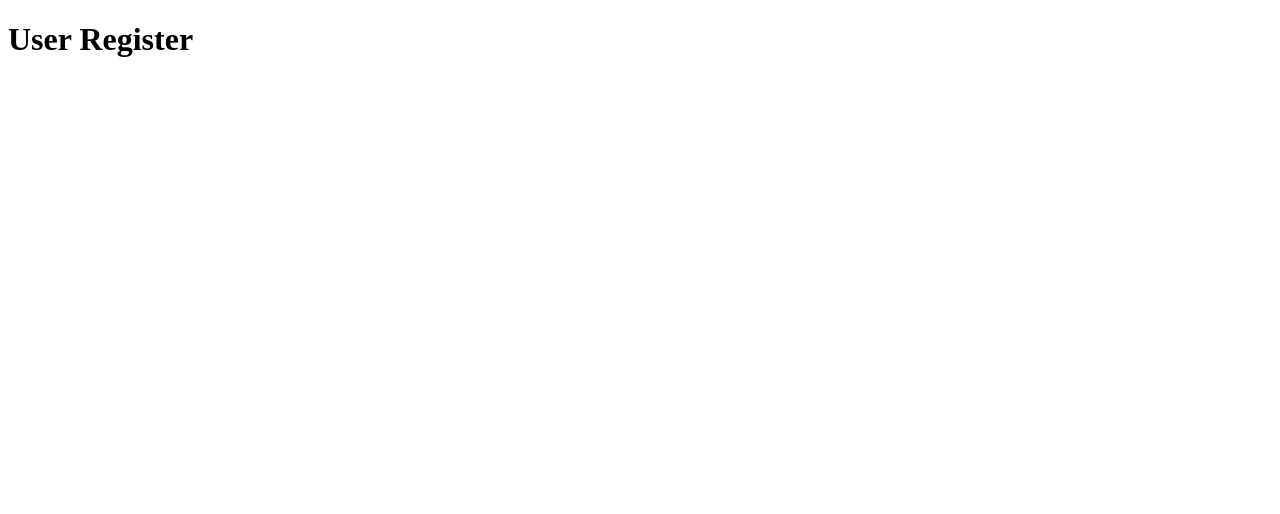
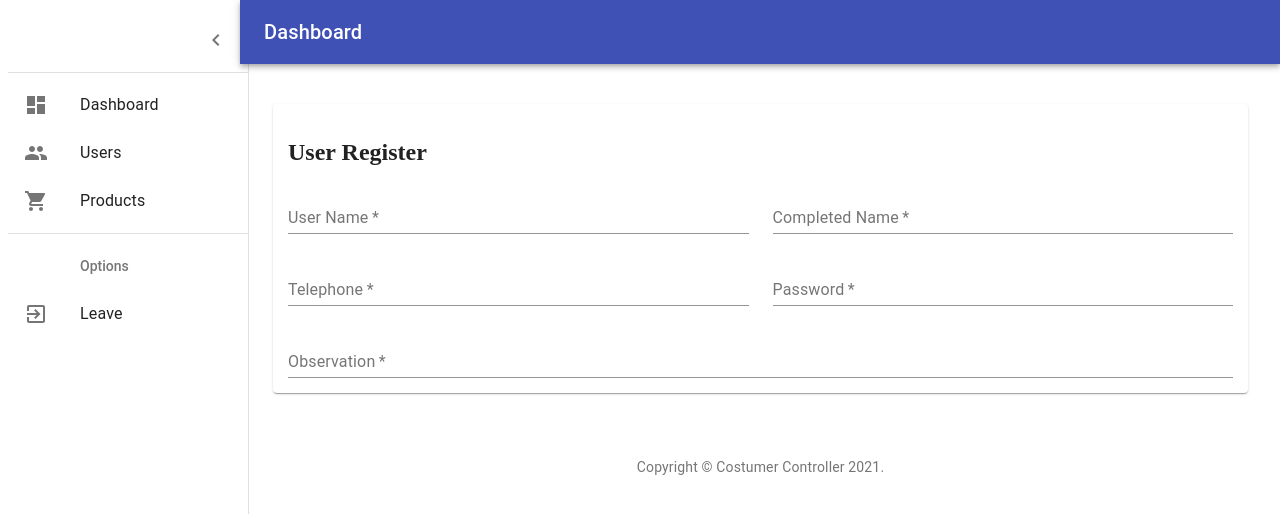
Before and after one commit to GabrielAceti/CostumerController, a React (Create React App) app in the folder client/: page /admin/users/register in a window 1280 px wide. Shown: the top 514 px of the page. Built offline with nearby package versions, Linux system fonts and the light colour scheme.

Commit message:
Creating user register

```diff
--- a/client/src/pages/admin/users/userRegister.tsx
+++ b/client/src/pages/admin/users/userRegister.tsx
@@ -1,9 +1,122 @@
-import React from 'react'
+import React from 'react';
+import clsx from 'clsx';
+import { makeStyles } from '@material-ui/core/styles';
+import Box from '@material-ui/core/Box';
+import Container from '@material-ui/core/Container';
+import Grid from '@material-ui/core/Grid';
+import MenuAdmin from '../../../components/menuAdmin';
+import Copyright from '../../../components/footerAdmin'
+import TextField from '@material-ui/core/TextField';
+import Paper from '@material-ui/core/Paper';
+
+
+const useStyles = makeStyles((theme) => ({
+  root: {
+    display: 'flex',
+  },
+  toolbar: {
+    paddingRight: 24, // keep right padding when drawer closed
+  },
+  appBar: {
+    zIndex: theme.zIndex.drawer + 1,
+    transition: theme.transitions.create(['width', 'margin'], {
+      easing: theme.transitions.easing.sharp,
+      duration: theme.transitions.duration.leavingScreen,
+    }),
+  },
+  title: {
+    flexGrow: 1,
+  },
+  appBarSpacer: theme.mixins.toolbar,
+  content: {
+    flexGrow: 1,
+    height: '100vh',
+    overflow: 'auto',
+  },
+  container: {
+    paddingTop: theme.spacing(4),
+    paddingBottom: theme.spacing(4),
+  },
+  paper: {
+    padding: 15,
+    display: 'flex',
+    overflow: 'auto',
+    flexDirection: 'column',
+  },
+}));
 
 export default () => {
-    return(
-        <div>
-        <h1>User Register</h1>
+  const classes = useStyles();
+  return (
+    <div className={classes.root}>
+
+      <MenuAdmin title='USER'/>
+      <main className={classes.content}>
+        <div className={classes.appBarSpacer} />
+        <Container maxWidth="lg" className={classes.container}>
+          <Grid item sm={12}>
+            <Paper className={classes.paper}>
+              <h2>User Register</h2>
+              <Grid container spacing={3}>
+                <Grid item xs={12} sm={6}>
+                  <TextField
+                    required
+                    id="userName"
+                    name="userName"
+                    label="User Name"
+                    fullWidth
+                    autoComplete="user-name"
+                  />
+                </Grid>
+                <Grid item xs={12} sm={6}>
+                  <TextField
+                    required
+                    id="completedName"
+                    name="completedName"
+                    label="Completed Name"
+                    fullWidth
+                    autoComplete="given-name"
+                  />
+                </Grid>
+                <Grid item xs={12} sm={6}>
+                  <TextField
+                    required
+                    id="telephone"
+                    name="telephone"
+                    label="Telephone"
+                    fullWidth
+                    autoComplete="telephone"
+                  />
+                </Grid>
+                <Grid item xs={12} sm={6}>
+                  <TextField
+                    type="password"
+                    required
+                    id="password"
+                    name="password"
+                    label="Password"
+                    fullWidth
+                    autoComplete="password"
+                  />
+                </Grid>
+                <Grid item xs={12} sm={12}>
+                  <TextField
+                    required
+                    id="observation"
+                    name="observation"
+                    label="Observation"
+                    fullWidth
+                    autoComplete="observation"
+                  />
+                </Grid>
+              </Grid>
+            </Paper>
+          </Grid>
+        </Container>
+        <Box pt={4}>
+          <Copyright />
+        </Box>
+      </main>
     </div>
-    )
+  );
 }
```
